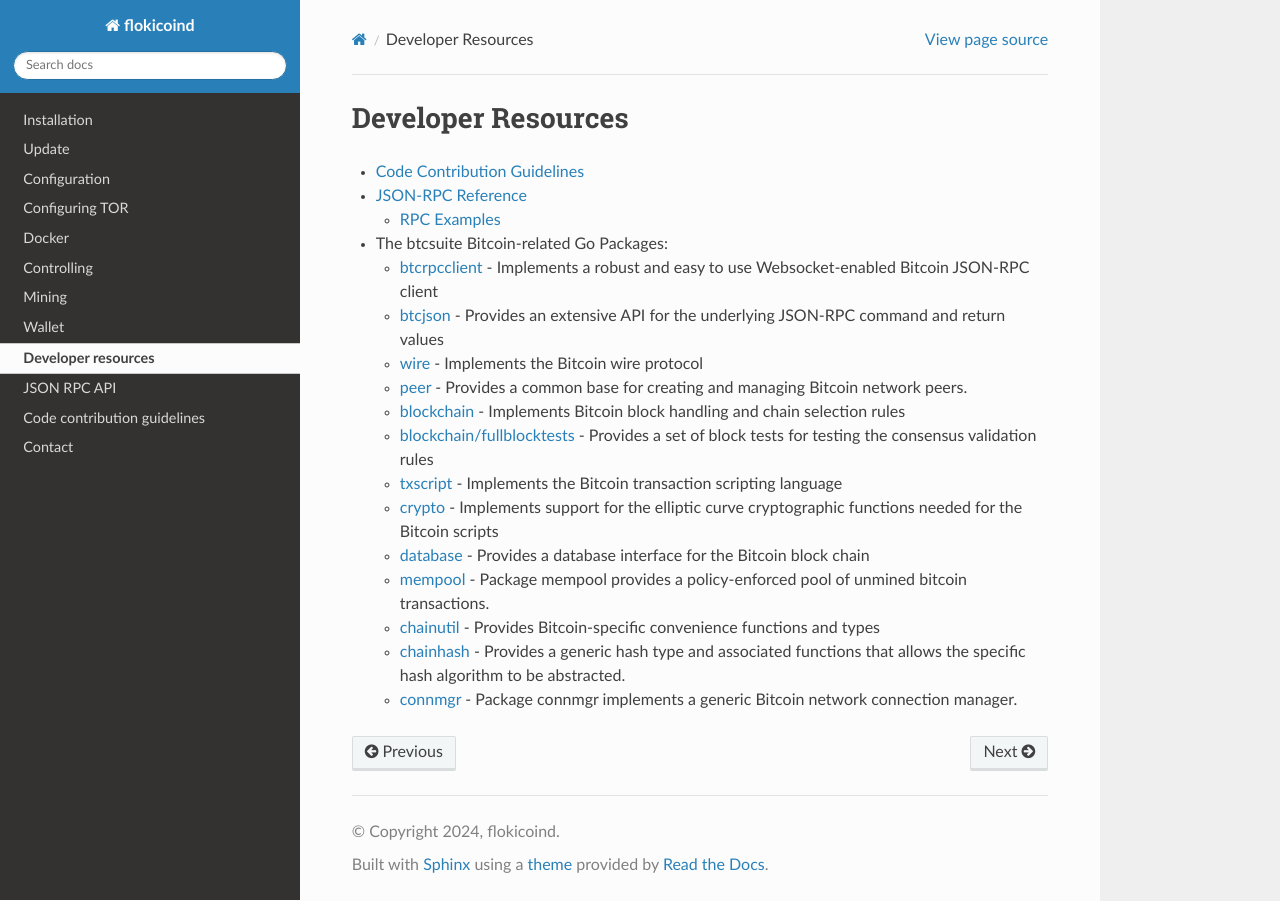
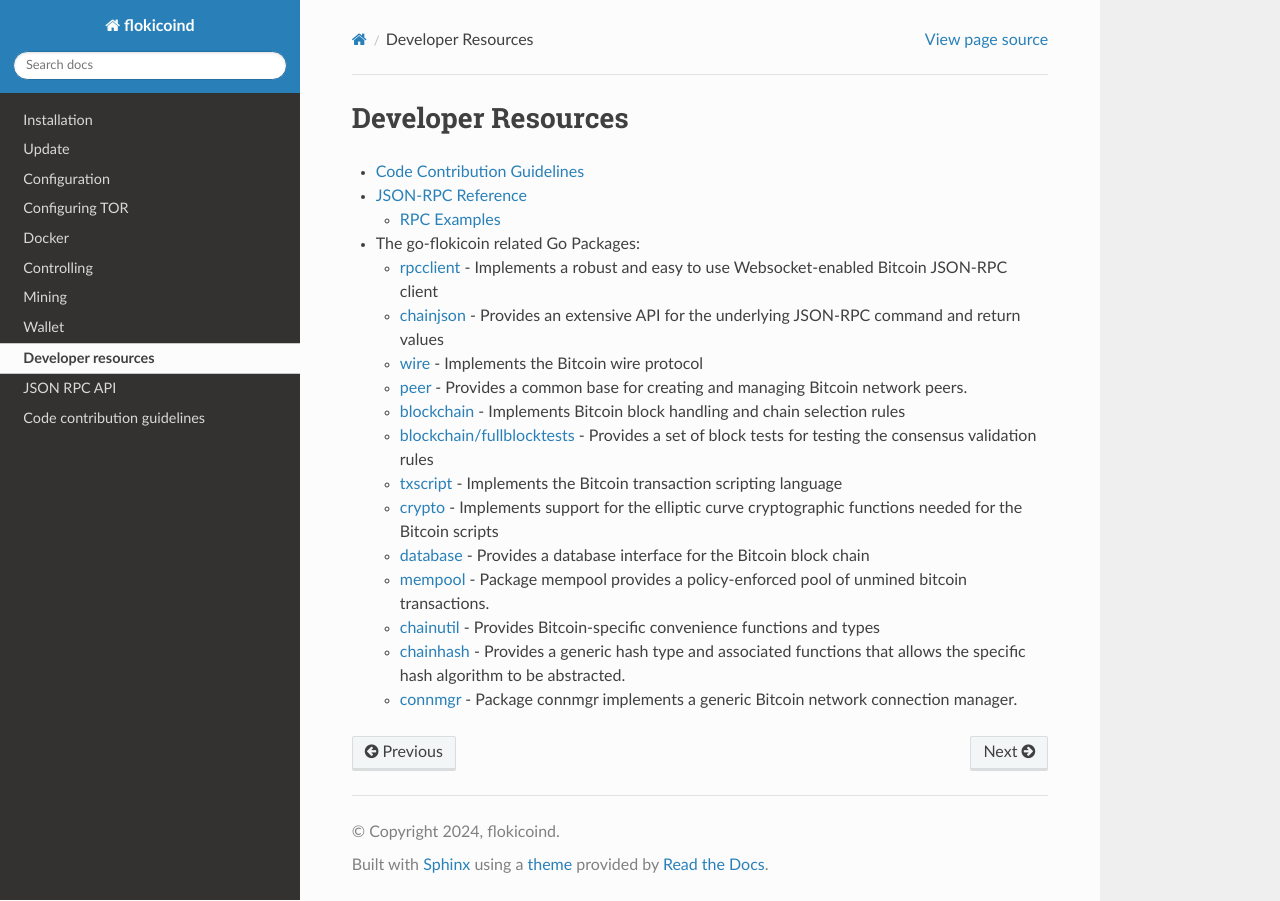
Before and after one commit to flokiorg/go-flokicoin, a Sphinx documentation site: the page built from docs/developer_resources.md, in a window 1280 px wide. Built offline with Sphinx 7.4.7 and the Read the Docs theme 3.1.0, drawn with Linux system fonts in a browser that asks for light colours; pages that are not in the unit, such as notebooks, are missing from menus.

Commit message:
cleanup docs

```diff
--- a/docs/developer_resources.md
+++ b/docs/developer_resources.md
@@ -1,37 +1,37 @@
 # Developer Resources
 
-* [Code Contribution Guidelines](https://github.com/flokiorg/go-flokicoin/tree/master/docs/code_contribution_guidelines.md)
+* [Code Contribution Guidelines](https://github.com/flokiorg/go-flokicoin/tree/main/docs/code_contribution_guidelines.md)
 
-* [JSON-RPC Reference](https://github.com/flokiorg/go-flokicoin/tree/master/docs/json_rpc_api.md)
-  * [RPC Examples](https://github.com/flokiorg/go-flokicoin/tree/master/docs/json_rpc_api.md#ExampleCode)
+* [JSON-RPC Reference](https://github.com/flokiorg/go-flokicoin/tree/main/docs/json_rpc_api.md)
+  * [RPC Examples](https://github.com/flokiorg/go-flokicoin/tree/main/docs/json_rpc_api.md#ExampleCode)
 
-* The btcsuite Bitcoin-related Go Packages:
-  * [btcrpcclient](https://github.com/flokiorg/go-flokicoin/tree/master/rpcclient) - Implements a
+* The go-flokicoin related Go Packages:
+  * [rpcclient](https://github.com/flokiorg/go-flokicoin/tree/main/rpcclient) - Implements a
     robust and easy to use Websocket-enabled Bitcoin JSON-RPC client
-  * [btcjson](https://github.com/flokiorg/go-flokicoin/tree/master/btcjson) - Provides an extensive API
+  * [chainjson](https://github.com/flokiorg/go-flokicoin/tree/main/chainjson) - Provides an extensive API
     for the underlying JSON-RPC command and return values
-  * [wire](https://github.com/flokiorg/go-flokicoin/tree/master/wire) - Implements the
+  * [wire](https://github.com/flokiorg/go-flokicoin/tree/main/wire) - Implements the
     Bitcoin wire protocol
-  * [peer](https://github.com/flokiorg/go-flokicoin/tree/master/peer) -
+  * [peer](https://github.com/flokiorg/go-flokicoin/tree/main/peer) -
     Provides a common base for creating and managing Bitcoin network peers.
-  * [blockchain](https://github.com/flokiorg/go-flokicoin/tree/master/blockchain) -
+  * [blockchain](https://github.com/flokiorg/go-flokicoin/tree/main/blockchain) -
     Implements Bitcoin block handling and chain selection rules
-  * [blockchain/fullblocktests](https://github.com/flokiorg/go-flokicoin/tree/master/blockchain/fullblocktests) -
+  * [blockchain/fullblocktests](https://github.com/flokiorg/go-flokicoin/tree/main/blockchain/fullblocktests) -
     Provides a set of block tests for testing the consensus validation rules
-  * [txscript](https://github.com/flokiorg/go-flokicoin/tree/master/txscript) -
+  * [txscript](https://github.com/flokiorg/go-flokicoin/tree/main/txscript) -
     Implements the Bitcoin transaction scripting language
-  * [crypto](https://github.com/flokiorg/go-flokicoin/tree/master/crypto) - Implements
+  * [crypto](https://github.com/flokiorg/go-flokicoin/tree/main/crypto) - Implements
     support for the elliptic curve cryptographic functions needed for the
     Bitcoin scripts
-  * [database](https://github.com/flokiorg/go-flokicoin/tree/master/database) -
+  * [database](https://github.com/flokiorg/go-flokicoin/tree/main/database) -
     Provides a database interface for the Bitcoin block chain
-  * [mempool](https://github.com/flokiorg/go-flokicoin/tree/master/mempool) -
+  * [mempool](https://github.com/flokiorg/go-flokicoin/tree/main/mempool) -
     Package mempool provides a policy-enforced pool of unmined bitcoin
     transactions.
-  * [chainutil](https://github.com/flokiorg/go-flokicoin/tree/master/chainutil) - Provides Bitcoin-specific
+  * [chainutil](https://github.com/flokiorg/go-flokicoin/tree/main/chainutil) - Provides Bitcoin-specific
     convenience functions and types
-  * [chainhash](https://github.com/flokiorg/go-flokicoin/tree/master/chaincfg/chainhash) -
+  * [chainhash](https://github.com/flokiorg/go-flokicoin/tree/main/chaincfg/chainhash) -
     Provides a generic hash type and associated functions that allows the
     specific hash algorithm to be abstracted.
-  * [connmgr](https://github.com/flokiorg/go-flokicoin/tree/master/connmgr) -
+  * [connmgr](https://github.com/flokiorg/go-flokicoin/tree/main/connmgr) -
     Package connmgr implements a generic Bitcoin network connection manager.
```
Also changed, not shown: docs/code_contribution_guidelines.md (+3 -4 lines), docs/configuration.md (+1 -4 lines), docs/contact.md (deleted, +0 -15 lines), docs/installation.md (+11 -28 lines), docs/json_rpc_api.md (+13 -13 lines), docs/using_docker.md (+1 -1 lines).
